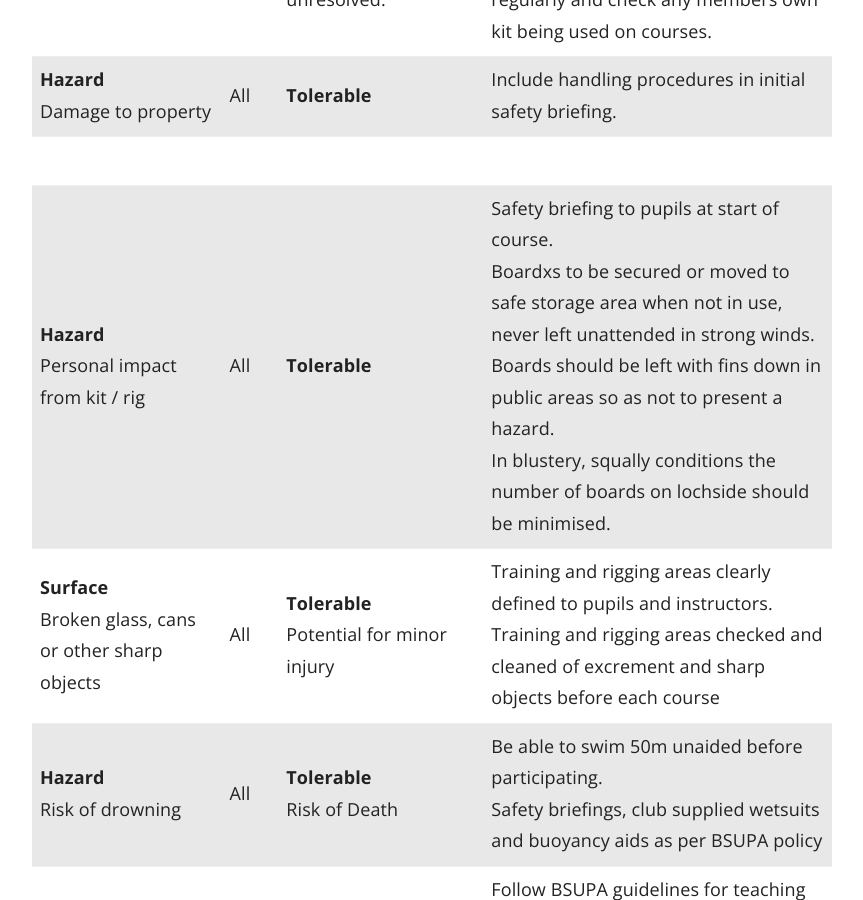
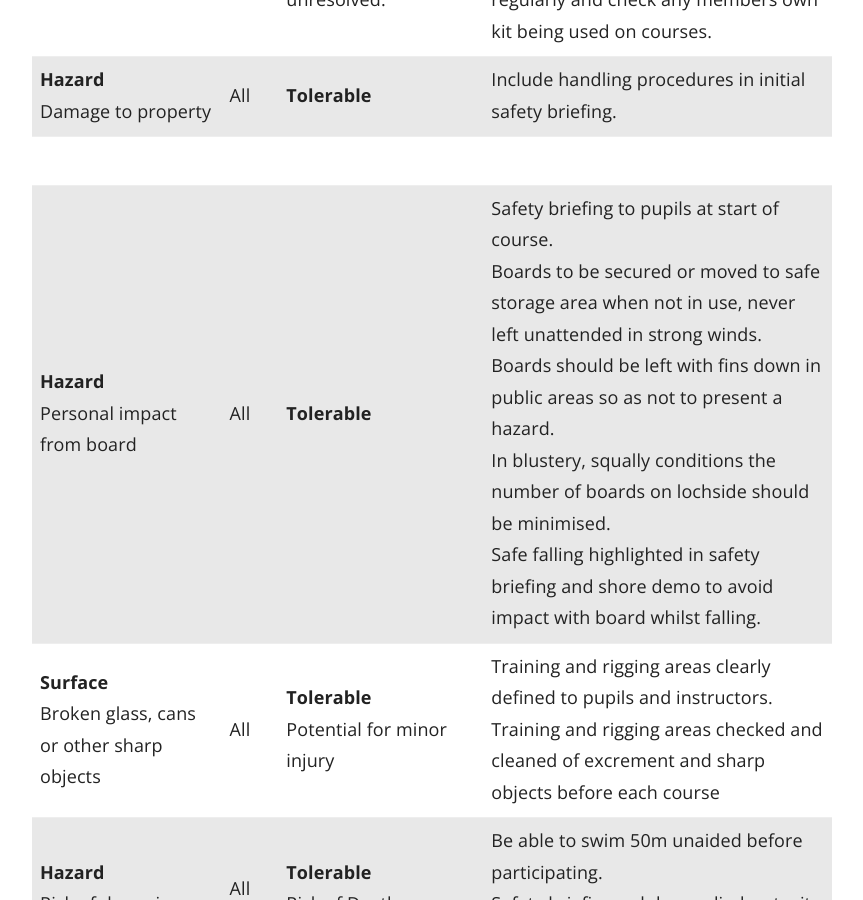
Before and after one commit to numbat70/clyde, a Jekyll site: the page built from _docs/Content/20-SUP_RISK.md, in a window 1280 px wide and 900 px high, scrolled down 1862 px. Shown: the whole window, without its empty margins (358-1221 px from the left). Built offline with Jekyll 4.4.1, drawn with Linux system fonts in a browser that asks for light colours.

Commit message:
Update 20-SUP_RISK.md
mk

```diff
--- a/_docs/Content/20-SUP_RISK.md
+++ b/_docs/Content/20-SUP_RISK.md
@@ -31,7 +31,7 @@ Hazard | Who | Severity & Consequences (Potential) | ControlMeasure
 **Hazard** <br>Equipment failure  | All | **Trivial**.<br> Low initial severity if caught quickly. Raising severity if unresolved.  | All Kit checked prior to session (SOP Procedure) with a spare paddle carried by Instructor to meet most common equipment failure. <br> Maintain and inspect all club kit regularly and check any members own kit being used on courses.
 **Hazard** <br>Damage to property  | All | **Tolerable**<br> |  Include handling procedures in initial safety briefing.
   |  |  |
-**Hazard** <br>Personal impact from kit / rig  | All | **Tolerable**<br> |  Safety briefing to pupils at start of course. <br>Boardxs to be secured or moved to safe storage area when not in use, never left unattended in strong winds. <br> Boards should be left with fins down in public areas so as not to present a hazard.<br> In blustery, squally conditions the number of boards on lochside should be minimised.
+**Hazard** <br>Personal impact from board  | All | **Tolerable**<br> |  Safety briefing to pupils at start of course. <br>Boards to be secured or moved to safe storage area when not in use, never left unattended in strong winds. <br> Boards should be left with fins down in public areas so as not to present a hazard.<br> In blustery, squally conditions the number of boards on lochside should be minimised.<br>Safe falling highlighted in safety briefing and shore demo to avoid impact with board whilst falling.
 **Surface** <br>Broken glass, cans or other sharp objects  | All | **Tolerable**<br>Potential for minor injury |  Training and rigging areas clearly defined to pupils and instructors. <br>Training and rigging areas checked and cleaned of excrement and sharp objects before each course
 **Hazard** <br>Risk of drowning  | All | **Tolerable**<br>Risk of Death |  Be able to swim 50m unaided before participating. <br> Safety briefings, club supplied wetsuits and buoyancy aids as per BSUPA policy
 **Hazard** <br>Risk of impact injury  | All | **Tolerable**<br>Bruises and broken bones up to concussion and neck injury  |  Follow BSUPA guidelines for teaching recognised BSUPA courses. This includes physical distancing of two board lengths from other craft. <br> Safety briefings to include other water users and hazards that may cause an impact risk. Reinforce whistle messages and to adhere to them without delay.
```
